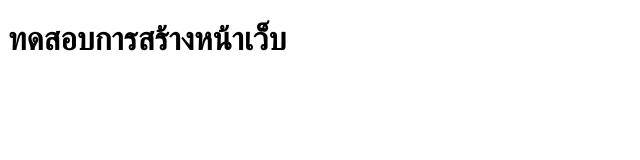
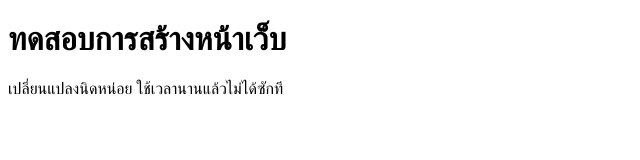
Before and after one commit to Ponwana-r/test, a plain HTML site: page index.html in a window 1280 px wide. Shown: the whole page, without its empty margins (0-640 px from the left). Drawn offline with Linux system fonts and the light colour scheme.

Commit message:
ไม่แรกแล้วมั้ง น่าจะครั้ง 2

```diff
--- a/index.html
+++ b/index.html
@@ -7,5 +7,6 @@
 </head>
 <body>
     <h1>ทดสอบการสร้างหน้าเว็บ </h1>
+    เปลี่ยนแปลงนิดหน่อย ใช้เวลานานแล้วไม่ได้ซักที
 </body>
 </html>
```
